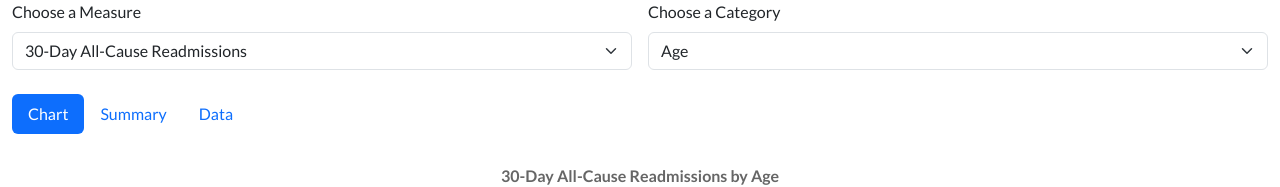
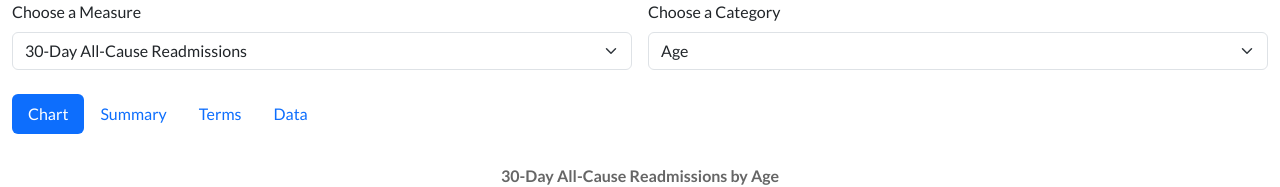
Before and after one commit to OCTRI/ucedd-dashboard, a Vue app: page / in a window 1280 px wide. Shown: the top 187 px of the page. Built offline with nearby package versions, Linux system fonts and the light colour scheme.

Commit message:
CIS-2995: Add placeholder for Terms tab.

```diff
--- a/src/App.vue
+++ b/src/App.vue
@@ -151,6 +151,10 @@ onMounted(() => {
         type="button" role="tab" aria-controls="pills-summary" aria-selected="false">Summary</button>
     </li>
     <li class="nav-item" role="presentation">
+      <button class="nav-link" id="pills-terms-tab" data-bs-toggle="pill" data-bs-target="#pills-terms"
+        type="button" role="tab" aria-controls="pills-terms" aria-selected="false">Terms</button>
+    </li>
+    <li class="nav-item" role="presentation">
       <button class="nav-link" id="pills-data-tab" data-bs-toggle="pill" data-bs-target="#pills-data" type="button"
         role="tab" aria-controls="pills-data" aria-selected="false">Data</button>
     </li>
@@ -162,6 +166,9 @@ onMounted(() => {
     <div class="tab-pane fade" id="pills-summary" role="tabpanel" aria-labelledby="pills-summary-tab">
       <Summary :category=selectedCategory :summary=selectedMeasureRow />
     </div>
+    <div class="tab-pane fade" id="pills-terms" role="tabpanel" aria-labelledby="pills-terms-tab">
+      <p>This will contain terms relevant to the selection. e.g., SUD (Substance Use Disorder)</p>
+    </div>
     <div class="tab-pane fade" id="pills-data" role="tabpanel" aria-labelledby="pills-data-tab">
       <Table :data=filteredData />
     </div>
```
